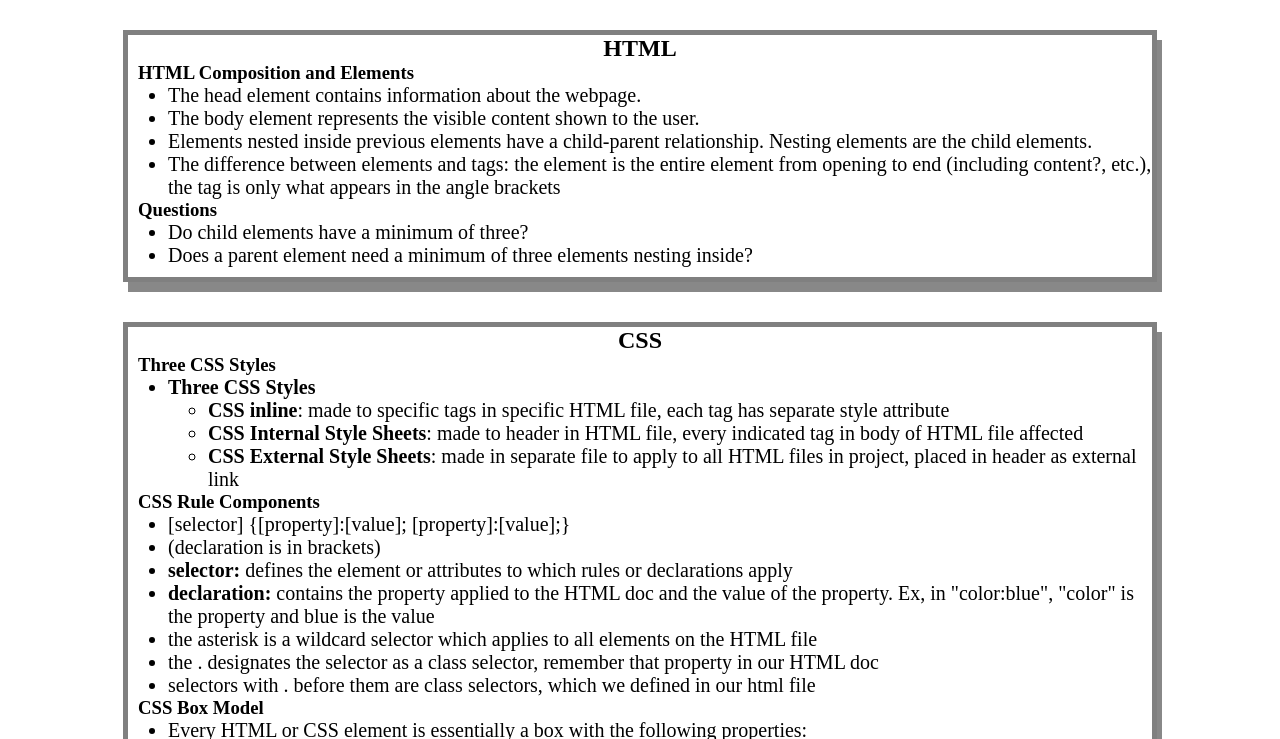
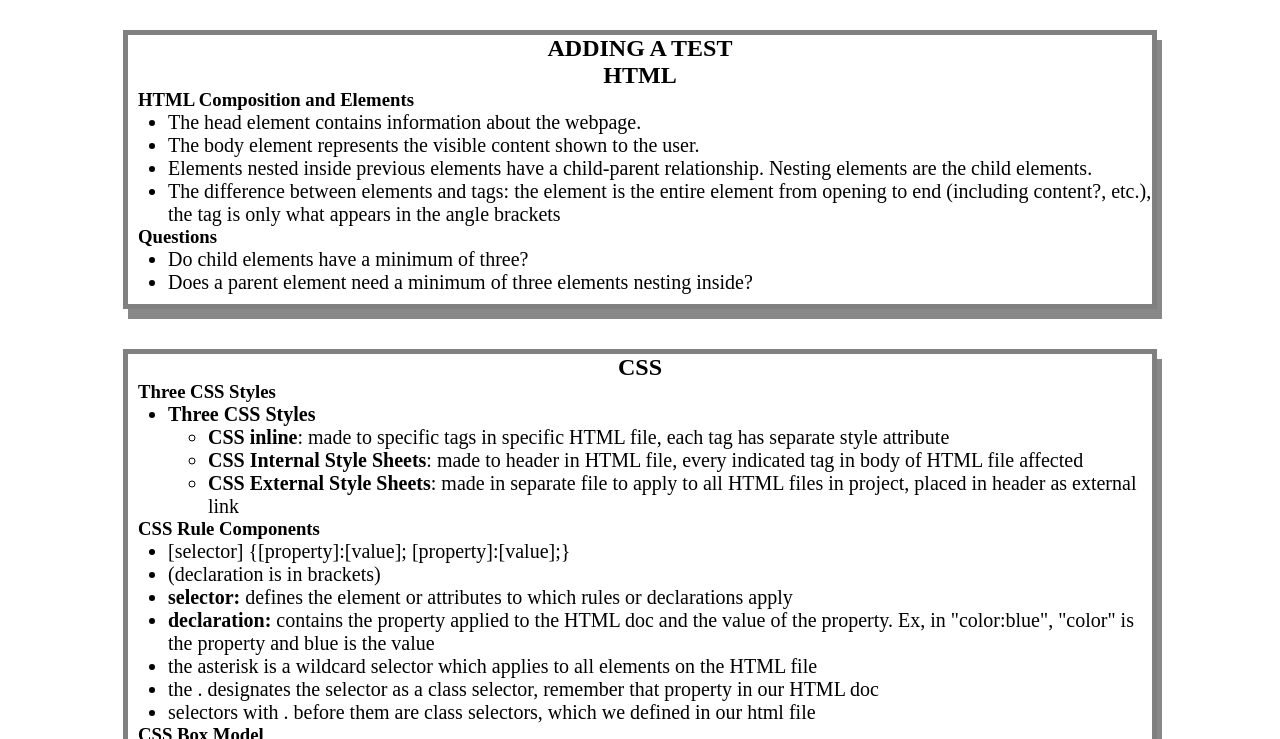
Before and after one commit to genmla/prework-study-guide, a plain HTML site: page index.html in a window 1280 px wide. Shown: the part 130-869 px from the top of the page. Drawn offline with Linux system fonts and the light colour scheme.

Commit message:
test again

```diff
--- a/index.html
+++ b/index.html
@@ -15,7 +15,7 @@
     </header>
     <main>
       <section class="card" id="html-section">
-
+        <h2>ADDING A TEST</h2>
         <h2>HTML</h2>
 
         <h3>HTML Composition and Elements</h3>
```
